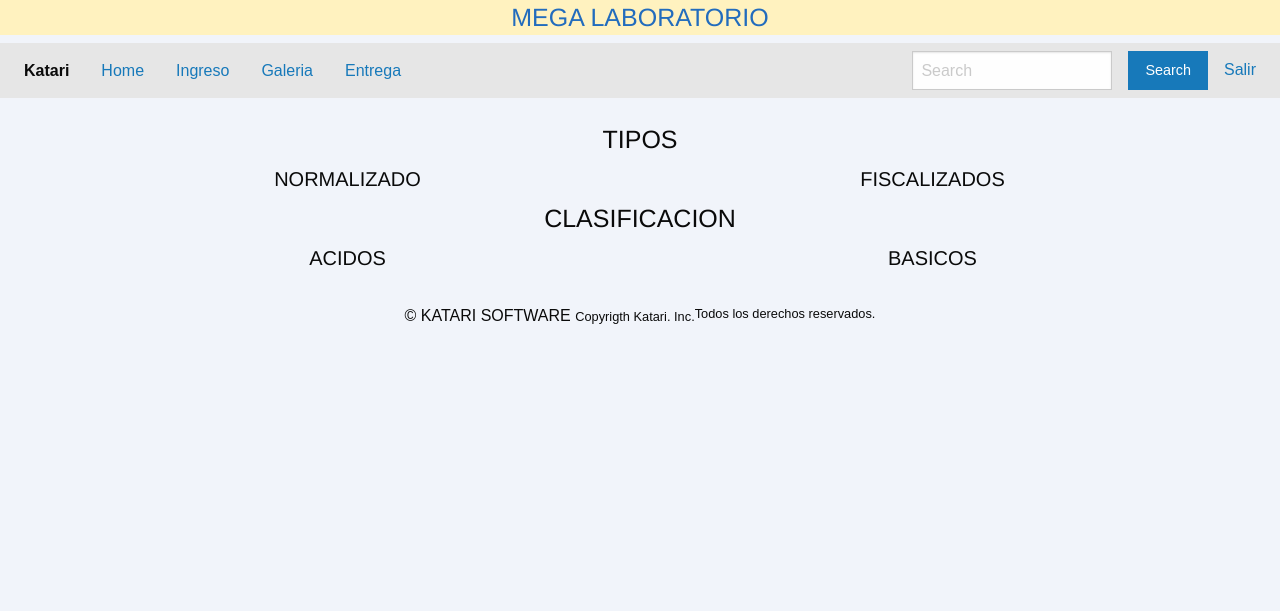
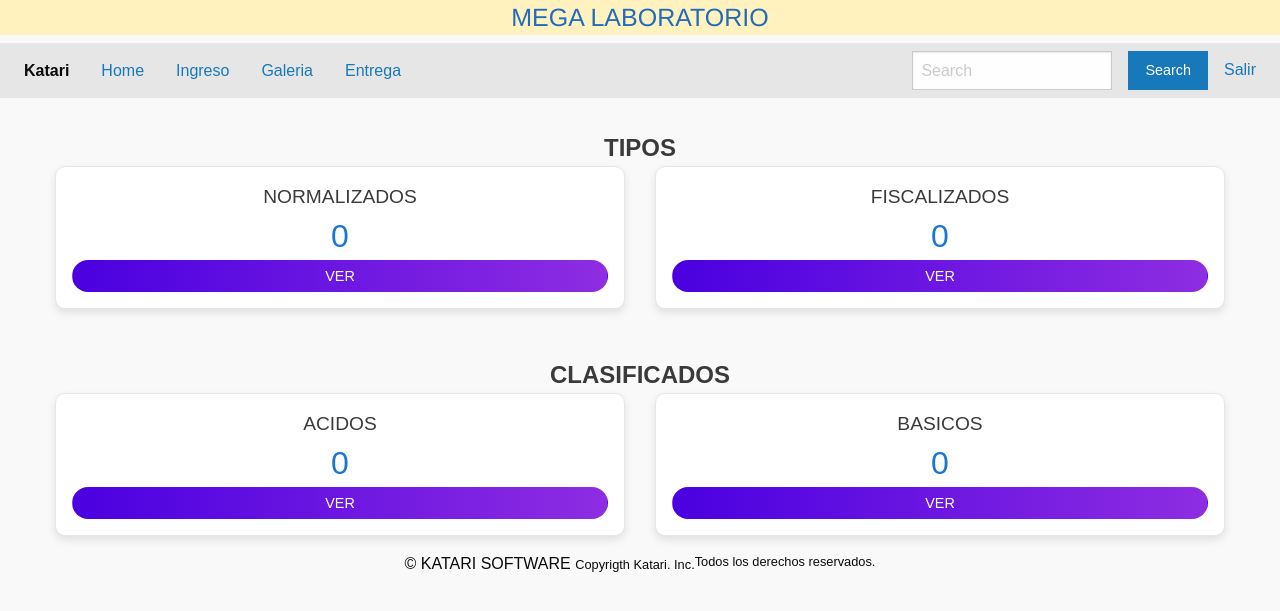
Before and after one commit to Jhojan-0-0/laboratorio., a PHP site: page /laboratorio/galeria in a window 1280 px wide. Shown: the top 611 px of the page. Run offline with PHP 8.4, Linux system fonts and the light colour scheme; the visitor is signed in with stand-in values (Sample User, id 1); some libraries are stand-ins or nearby versions.

Commit message:
Añadir vistas de galeria

```diff
--- /dev/null
+++ b/public/css/galeria.css
@@ -0,0 +1,36 @@
+body {
+    background-color: #f9f9f9;
+  }
+  .section-title {
+    text-align: center;
+    margin-top: 2rem;
+    font-size: 1.5rem;
+    font-weight: bold;
+    color: #3a3a3a;
+  }
+  .card {
+    background: white;
+    padding: 1rem;
+    border-radius: 10px;
+    box-shadow: 0 4px 8px rgba(0,0,0,0.1);
+    text-align: center;
+    margin-bottom: 1rem;
+  }
+  .card-title {
+    font-size: 1.2rem;
+    color: #3a3a3a;
+  }
+  .card-number {
+    font-size: 2rem;
+    color: #1976d2;
+  }
+  .card-month {
+    color: #1976d2;
+  }
+  .button-custom {
+    background: linear-gradient(to right, #4a00e0, #8e2de2);
+    color: white;
+    border-radius: 20px;
+    padding: 0.5rem 1rem;
+    text-transform: uppercase;
+  }
--- a/views/galeria/index.php
+++ b/views/galeria/index.php
@@ -1,31 +1,43 @@
 <?php require ('views/header.php');?>
-<br>
-<div class="grid-container">
+<link rel="stylesheet" href="./public/css/galeria.css">
 
-<!-- contenedor de Galeria con de se visualizara las cantidades ingresados-->
 
-	<div class="galeri-x text-center">
-		<h4>TIPOS</h4>
-	</div>
-    <div class="grid-x">
-        <div class="cell small-12 medium-6 large-6 text-center">
-            <h5>NORMALIZADO</h5>
+  <div class="grid-container">
+    <div class="section-title">TIPOS</div>
+    <div class="grid-x grid-padding-x">
+      <div class="medium-6 cell">
+        <div class="card">
+          <div class="card-title">NORMALIZADOS</div>
+          <div class="card-number">0</div>
+          <button class="button button-custom">VER</button>
         </div>
-        <div class="cell small-12 medium-6 large-6 text-center">
-            <H5>FISCALIZADOS</H5>
+      </div>
+      <div class="medium-6 cell">
+        <div class="card">
+          <div class="card-title">FISCALIZADOS</div>
+          <div class="card-number">0</div>
+          <button class="button button-custom">VER</button>
         </div>
+      </div>
     </div>
-    <div class="galeri-x text-center">
-		<h4>CLASIFICACION</h4>
-	</div>
-    <div class="grid-x">
-        <div class="cell small-12 medium-6 large-6 text-center">
-            <h5>ACIDOS</h5>
+    <div class="section-title">CLASIFICADOS</div>
+    <div class="grid-x grid-padding-x">
+      <div class="medium-6 cell">
+        <div class="card">
+          <div class="card-title">ACIDOS</div>
+          <div class="card-number">0</div>
+          <button class="button button-custom">VER</button>
         </div>
-        <div class="cell small-12 medium-6 large-6 text-center">
-            <h5>BASICOS</h5>
+      </div>
+      <div class="medium-6 cell">
+        <div class="card">
+          <div class="card-title">BASICOS</div>
+          <div class="card-number">0</div>
+          <button class="button button-custom">VER</button>
         </div>
+      </div>
     </div>
-</div>
-<br>
+  </div>
+
+
 <?php require ('views/footer.php');?>
--- a/views/header.php
+++ b/views/header.php
@@ -49,7 +49,7 @@
                 <a href="#0">Home</a>
               <li><a href="<?php echo constant('URL'); ?>ingreso">Ingreso</a></li>
               <li><a href="<?php echo constant('URL'); ?>galeria">Galeria</a></li>
-              <li><a href="<?php echo constant('URL'); ?>entrega">Entrega</a></li>
+              <li}><a href="<?php echo constant('URL'); ?>entrega">Entrega</a></li>
              </ul>
             </ul>
           </div>
```
Also changed, not shown: views/ingreso/index.php (+32 -29 lines).
